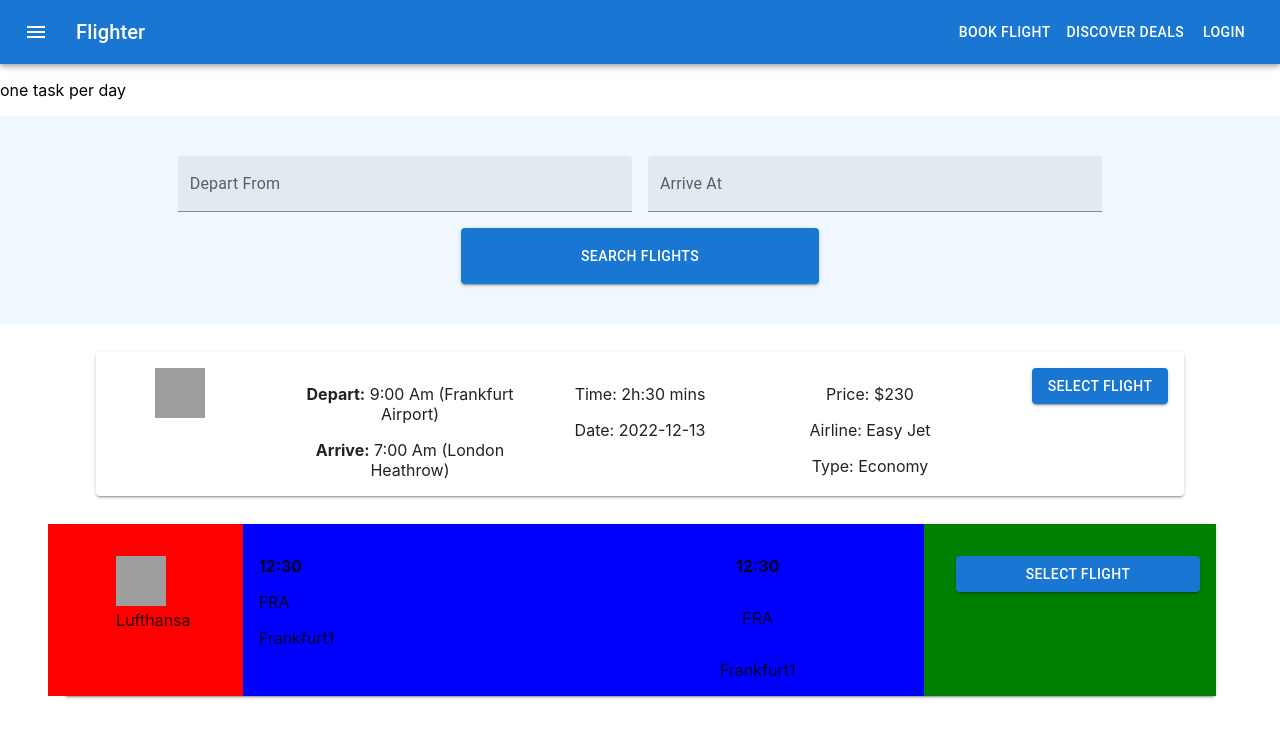
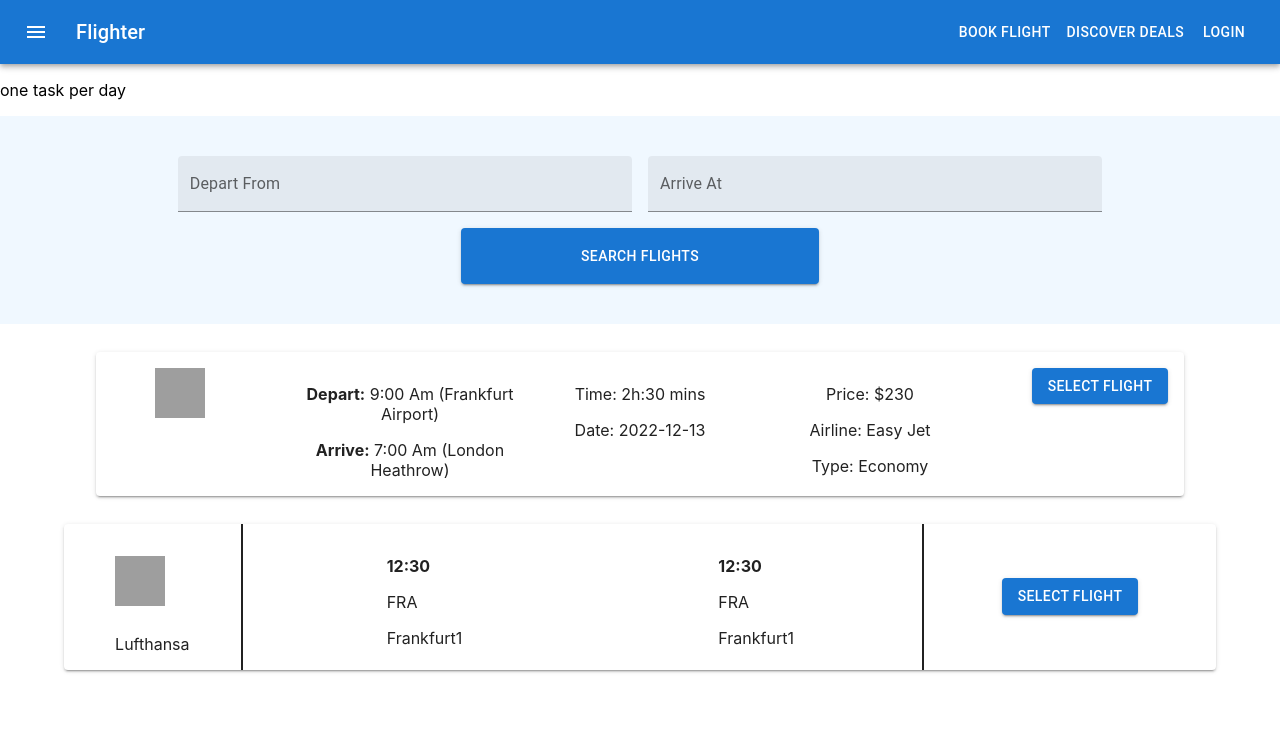
Before and after one commit to iprowriter/flight, a React (Create React App) app: page / in a window 1280 px wide. Shown: the top 738 px of the page. Built offline with nearby package versions, Linux system fonts and the light colour scheme; grey boxes are pictures that could not be loaded.

Commit message:
card redesign

```diff
--- a/src/components/Display.tsx
+++ b/src/components/Display.tsx
@@ -54,7 +54,10 @@ export default function Display() {
               <Grid><p>Leipzig</p></Grid>
             </Grid>
 
-            <Grid item xs={6}>
+            <Grid item xs={6}
+
+
+            >
               <Grid><p><b>12:30</b></p></Grid>
               <Grid><p>FRA</p></Grid>
               <Grid><p>Frankfurt1</p></Grid>
--- a/src/components/Display2.tsx
+++ b/src/components/Display2.tsx
@@ -19,7 +19,7 @@ export default function Display2() {
     <StyledContainer>
       <Paper elevation={2}>
         <Grid container spacing={2}>
-          <Grid item xs={12} md={2} lg={2} bgcolor="red">
+          <Grid item xs={12} md={2} lg={2} borderRight={2} bgcolor="">
             <Box>
               <Grid
                 container
@@ -31,17 +31,27 @@ export default function Display2() {
                   <Grid item xs={12}>
                     <img height={50} width={50} src={data[2].imageUrl} alt="" />
                   </Grid>
-                  <Grid item xs={12}>
+                  <Grid item xs={12} paddingTop={3}>
                     Lufthansa
                   </Grid>
                 </Box>
               </Grid>
             </Box>
           </Grid>
-          <Grid item xs={12} md={7} lg={7} bgcolor="blue">
+          <Grid item xs={12} md={7} lg={7} borderRight={2} bgcolor="">
             <Box>
               <Grid container>
-                <Grid item xs={12} md={6} lg={6}>
+                <Grid
+                  item
+                  xs={12}
+                  md={6}
+                  lg={6}
+                  container
+                  direction="column"
+                  justifyContent="center"
+                  alignItems="center"
+                >
+                  <Box>
                     <Grid>
                       <p>
                         <b>12:30</b>
@@ -53,15 +63,21 @@ export default function Display2() {
                     <Grid>
                       <p>Frankfurt1</p>
                     </Grid>
+                  </Box>
                 </Grid>
-                <Grid item xs={12} md={6} lg={6} container
+                <Grid
+                  item
+                  xs={12}
+                  md={6}
+                  lg={6}
+                  container
                   direction="column"
                   justifyContent="center"
                   alignItems="center"
-
                 >
-                  <Grid >
-                    <p >
+                  <Box>
+                    <Grid>
+                      <p>
                         <b>12:30</b>
                       </p>
                     </Grid>
@@ -71,28 +87,27 @@ export default function Display2() {
                     <Grid>
                       <p>Frankfurt1</p>
                     </Grid>
+                  </Box>
                 </Grid>
               </Grid>
             </Box>
           </Grid>
-          <Grid item xs={12} md={3} lg={3} bgcolor="green">
-            <Box>
-              <Grid>
-                <Grid item xs={12}></Grid>
-                <Grid item xs={12}>
-                  <Box
+          <Grid
+            item
+            xs={12}
+            md={3}
+            lg={3}
+            bgcolor=""
+            container
             display="flex"
             justifyContent="center"
             alignItems="center"
             padding={2}
           >
+            <Box>
               <Button variant="contained" fullWidth>
                 Select Flight
               </Button>
-                  </Box>
-                </Grid>
-                <Grid item xs={12}></Grid>
-              </Grid>
             </Box>
           </Grid>
         </Grid>
```
Lines whose indentation alone changed are shown as unchanged.
